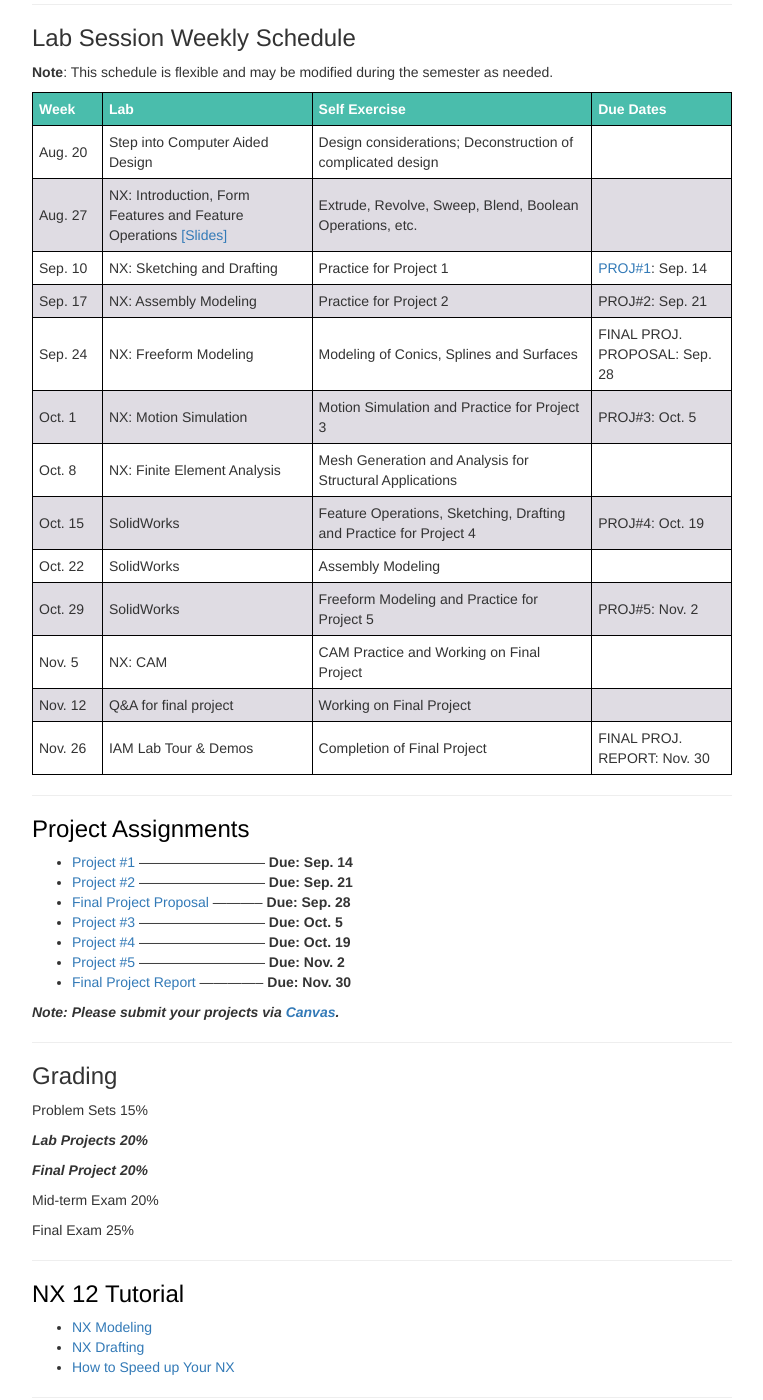
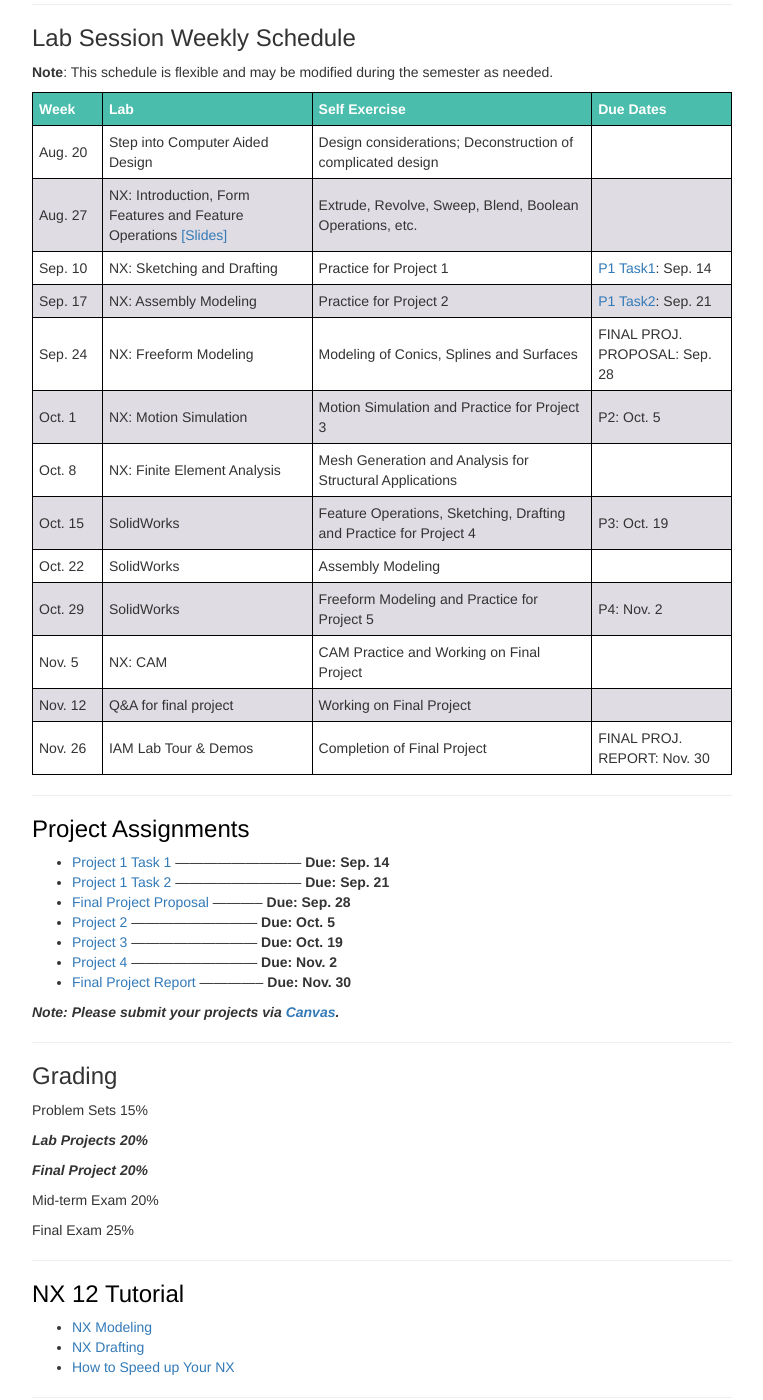
Before and after one commit to me5763/lab-fs19, a Jekyll site: the page built from index.md, in a window 1280 px wide and 1400 px high, scrolled down 570 px. Shown: the whole window, without its empty margins (258-1021 px from the left). Built offline with Jekyll 4.4.1, drawn with Linux system fonts in a browser that asks for light colours; nearby versions of some CDN libraries.

Commit message:
update project 1

```diff
--- a/index.md
+++ b/index.md
@@ -60,14 +60,14 @@ w.tao@mst.edu
 <td markdown="span">Sep. 10</td>
 <td markdown="span">NX: Sketching and Drafting</td>
 <td markdown="span">Practice for Project 1</td>
-<td markdown="span">[PROJ#1](pages/project-1.html): Sep. 14</td>
+<td markdown="span">[P1 Task1](pages/project-1.html): Sep. 14</td>
 </tr>
 
 <tr>
 <td markdown="span">Sep. 17</td>
 <td markdown="span">NX: Assembly Modeling</td>
 <td markdown="span">Practice for Project 2</td>
-<td markdown="span">PROJ#2: Sep. 21</td>
+<td markdown="span">[P1 Task2](pages/project-1.html): Sep. 21</td>
 </tr>
 
 <tr>
@@ -81,7 +81,7 @@ w.tao@mst.edu
 <td markdown="span">Oct. 1</td>
 <td markdown="span">NX: Motion Simulation</td>
 <td markdown="span">Motion Simulation and Practice for Project 3</td>
-<td markdown="span">PROJ#3: Oct. 5</td>
+<td markdown="span">P2: Oct. 5</td>
 </tr>
 
 <tr>
@@ -95,7 +95,7 @@ w.tao@mst.edu
 <td markdown="span">Oct. 15</td>
 <td markdown="span">SolidWorks</td>
 <td markdown="span">Feature Operations, Sketching, Drafting and Practice for Project 4</td>
-<td markdown="span">PROJ#4: Oct. 19</td>
+<td markdown="span">P3: Oct. 19</td>
 </tr>
 
 <tr>
@@ -109,7 +109,7 @@ w.tao@mst.edu
 <td markdown="span">Oct. 29</td>
 <td markdown="span">SolidWorks</td>
 <td markdown="span">Freeform Modeling and Practice for Project 5</td>
-<td markdown="span">PROJ#5: Nov. 2</td>
+<td markdown="span">P4: Nov. 2</td>
 </tr>
 
 <tr>
@@ -142,12 +142,12 @@ w.tao@mst.edu
 
 ### <a class="anchor" id="projects">Project Assignments</a>
 
-- [Project #1](pages/project-1.html) --------------------------- **Due: Sep. 14**
-- [Project #2](pages/project-2.html) --------------------------- **Due: Sep. 21**
+- [Project 1 Task 1](pages/project-1.html#task-1) --------------------------- **Due: Sep. 14**
+- [Project 1 Task 2](pages/project-2.html#task-2) --------------------------- **Due: Sep. 21**
 - [Final Project Proposal](#) ----------- **Due: Sep. 28**
-- [Project #3](pages/project-3.html) --------------------------- **Due: Oct. 5**
-- [Project #4](pages/project-4.html) --------------------------- **Due: Oct. 19**
-- [Project #5](pages/project-5.html) --------------------------- **Due: Nov. 2**
+- [Project 2](pages/project-2.html) --------------------------- **Due: Oct. 5**
+- [Project 3](pages/project-3.html) --------------------------- **Due: Oct. 19**
+- [Project 4](pages/project-4.html) --------------------------- **Due: Nov. 2**
 - [Final Project Report](#) -------------- **Due: Nov. 30**
 
 ***Note: Please submit your projects via [Canvas](https://mst.instructure.com/courses/32546/assignments).***
```
Also changed, not shown: pages/project-1.md (+13 -3 lines).
